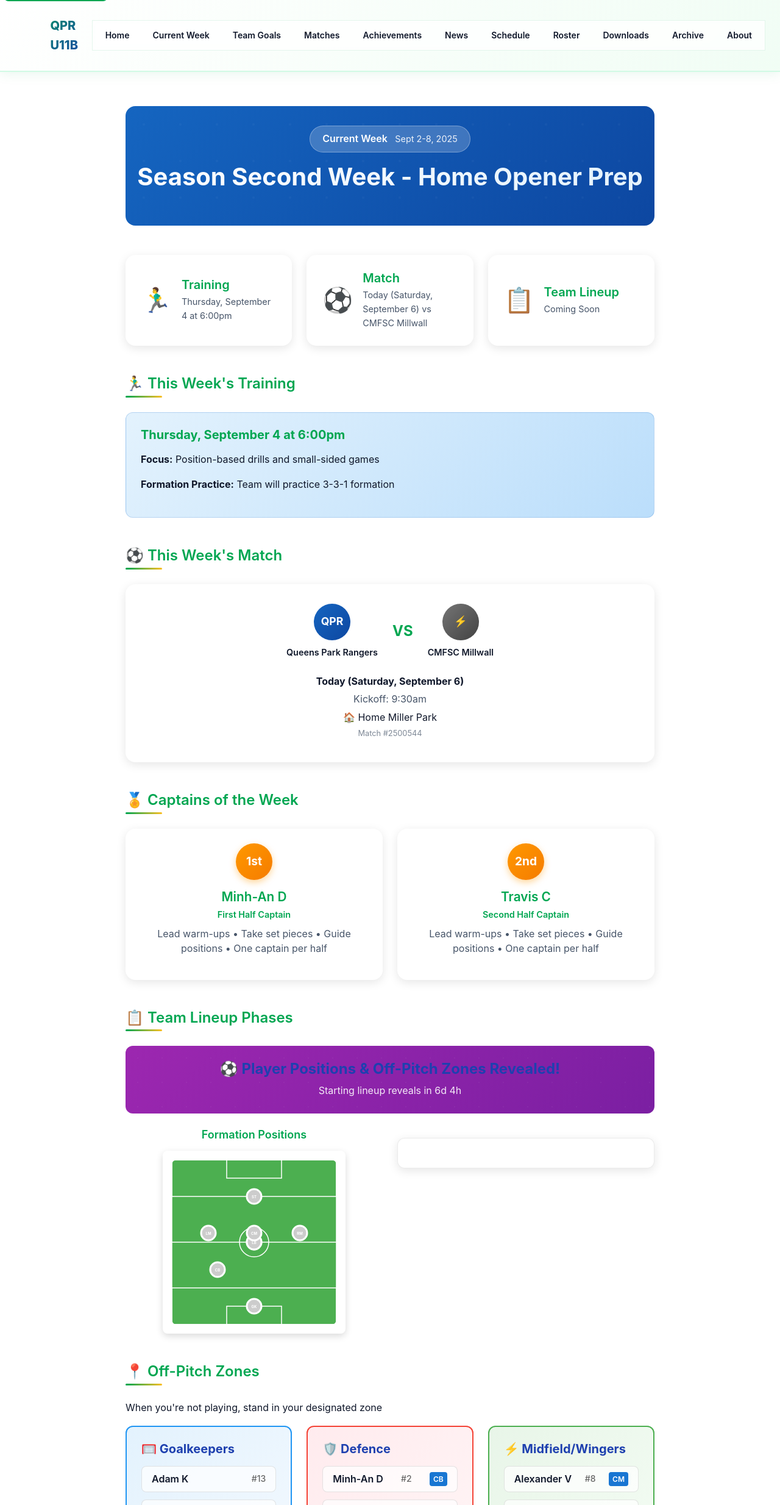
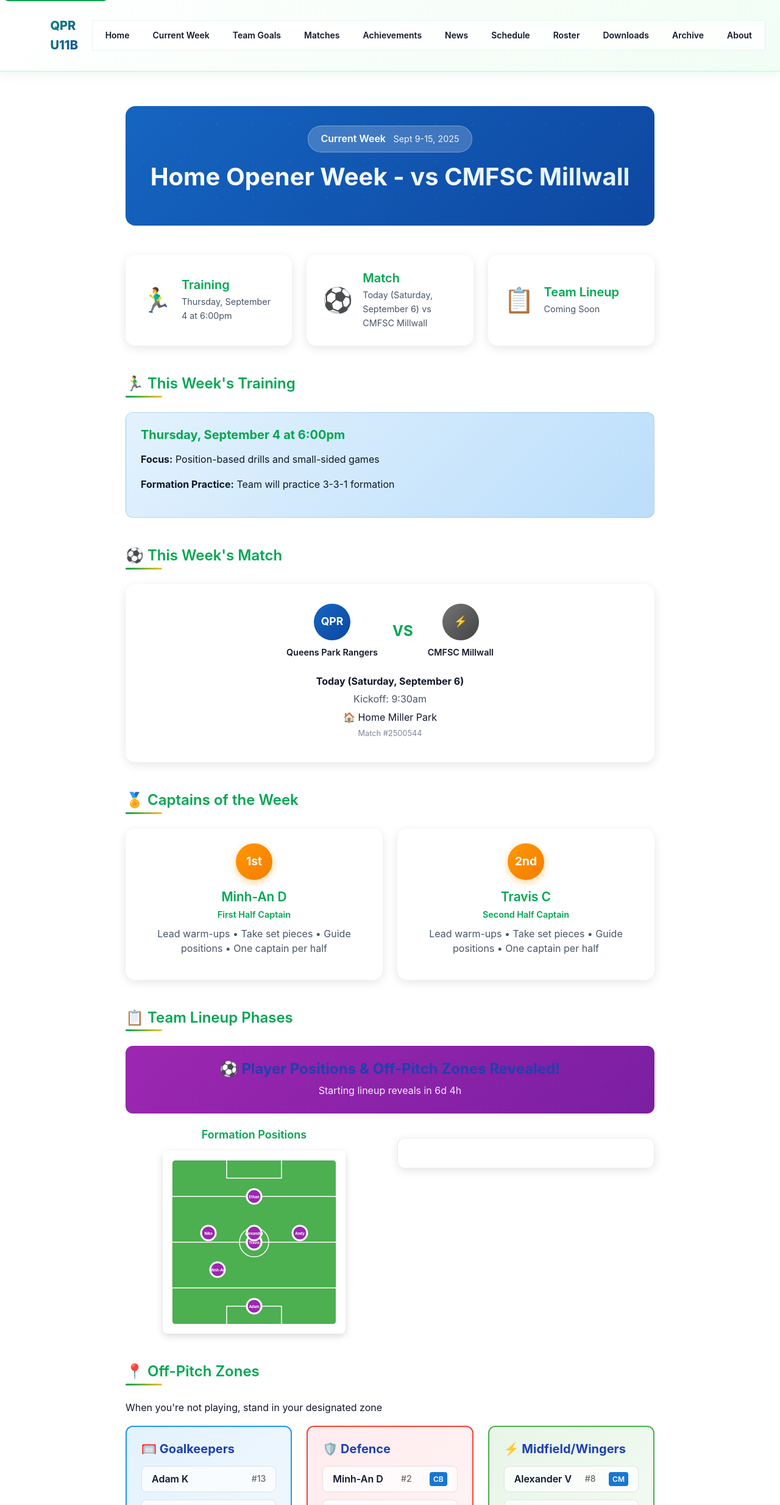
Before and after one commit to nagyelshal/QPR_web, an Astro site: page /QPR_web/current-week in a window 1280 px wide. Shown: the top 2468 px of the page at 61% size. Built offline with nearby package versions, Linux system fonts and the light colour scheme; Astro itself is replaced by a stand-in of ours.

Commit message:
Update current week date range to Sept 9-15 and fix formation display to show player names in positions phase

```diff
--- a/data/current-week.json
+++ b/data/current-week.json
@@ -1,8 +1,8 @@
 {
   "week": {
-    "date_range": "Sept 2-8, 2025",
-    "theme": "Season Second Week - Home Opener Prep",
-    "last_updated": "2025-09-06T18:52:00-07:00"
+    "date_range": "Sept 9-15, 2025",
+    "theme": "Home Opener Week - vs CMFSC Millwall",
+    "last_updated": "2025-09-06T21:00:00-07:00"
   },
   "training": {
     "date": "2025-09-11",
--- a/src/components/PhasedPitch.astro
+++ b/src/components/PhasedPitch.astro
@@ -101,15 +101,15 @@
           })
         )}
 
-        {phase !== 'captains' && (
+        {phase !== 'initial' && phase !== 'captains' && (
           startingPlayers.map((player) => {
             const pos = getPositionForPlayer(player);
-            const isRevealed = phase === 'lineup';
+            const isLineupRevealed = phase === 'lineup';
             return (
               <g class="player-position">
-                <circle cx={pos.x} cy={pos.y} r="4" fill={isRevealed ? "#1976d2" : "#cccccc"} stroke="#ffffff" stroke-width="1" />
+                <circle cx={pos.x} cy={pos.y} r="4" fill={isLineupRevealed ? "#1976d2" : "#9c27b0"} stroke="#ffffff" stroke-width="1" />
                 <text x={pos.x} y={pos.y + 1} text-anchor="middle" fill="white" font-size="2" font-weight="bold">
-                  {isRevealed ? player.name.split(' ')[0] : player.pos}
+                  {player.name.split(' ')[0]}
                 </text>
               </g>
             );
```
